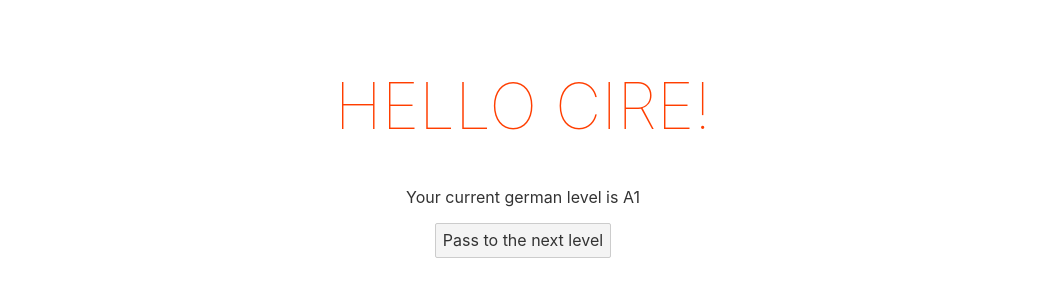
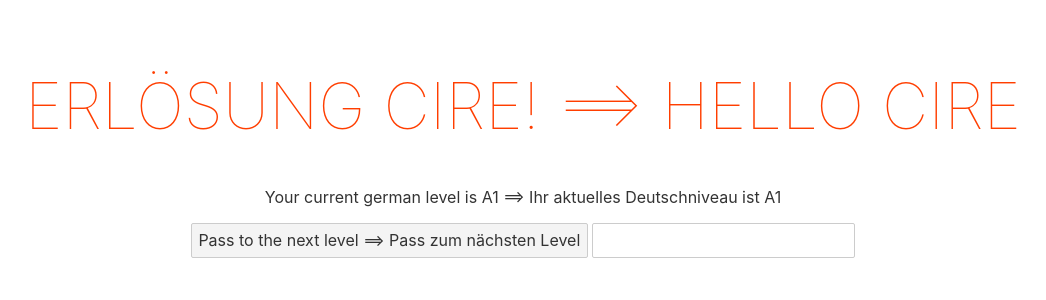
Before and after one commit to GuisseMaabo/Learning-germanIkigai, a Svelte app: page / in a window 1280 px wide. Shown: the top 300 px of the page, without its empty margins (117-1163 px from the left). Built offline with nearby package versions, Linux system fonts and the light colour scheme.

Commit message:
Event handling with svelte example with a button click

```diff
--- a/src/App.svelte
+++ b/src/App.svelte
@@ -1,15 +1,23 @@
 <script>
 	export let name  ;
 	export let level ;
+
+	// Handle click that changes the level
 	const handleClick = () => {
 		level = 'A2';
+	}
+	// handle the levels
+	const handleInput = (e) => {
+		level = e.target.value;
 	}
 </script>
 
 <main>
-	<h1>Hello {name}!</h1>
-	<p> Your current german level is { level }</p>
-	<button on:click={handleClick}> Pass to the next level </button>
+	<h1>Erlösung {name}! ==> Hello {name}</h1>
+	<p> Your current german level is { level } ==> Ihr aktuelles Deutschniveau ist { level }</p>
+
+	<button on:click={handleClick}> Pass to the next level ==> Pass zum nächsten Level </button>
+	<input type="text" on:input={handleInput}>
 </main>
 
 <style>
--- a/src/main.js
+++ b/src/main.js
@@ -4,7 +4,8 @@ const app = new App({
 	target: document.body,
 	props: {
 		name: 'Cire',
-		level: 'A1'
+		level: 'A1',
+
 	}
 });
 
```
